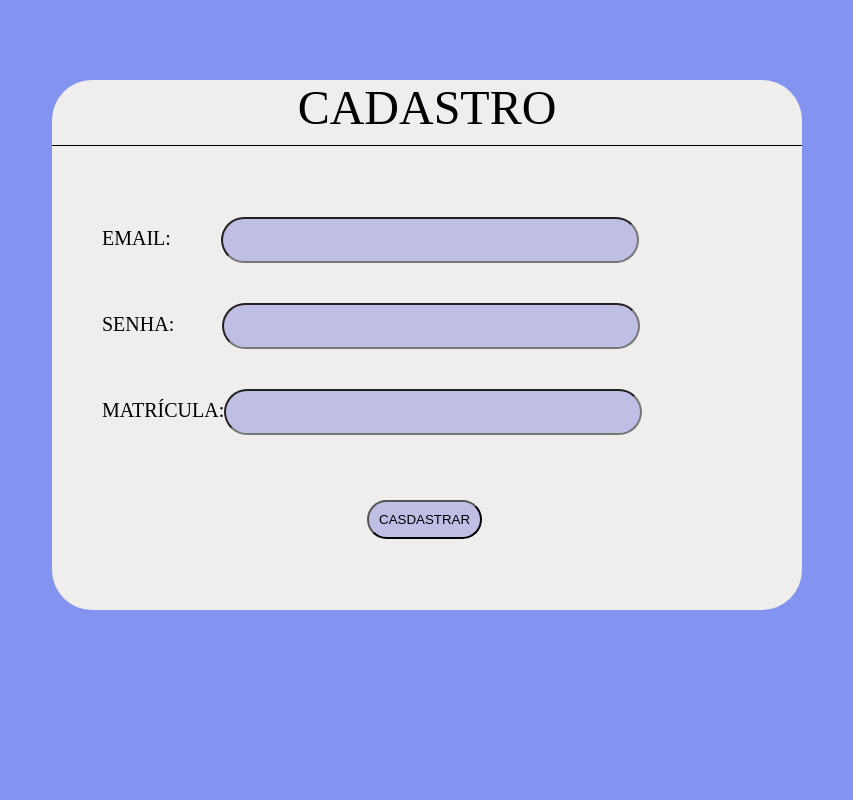
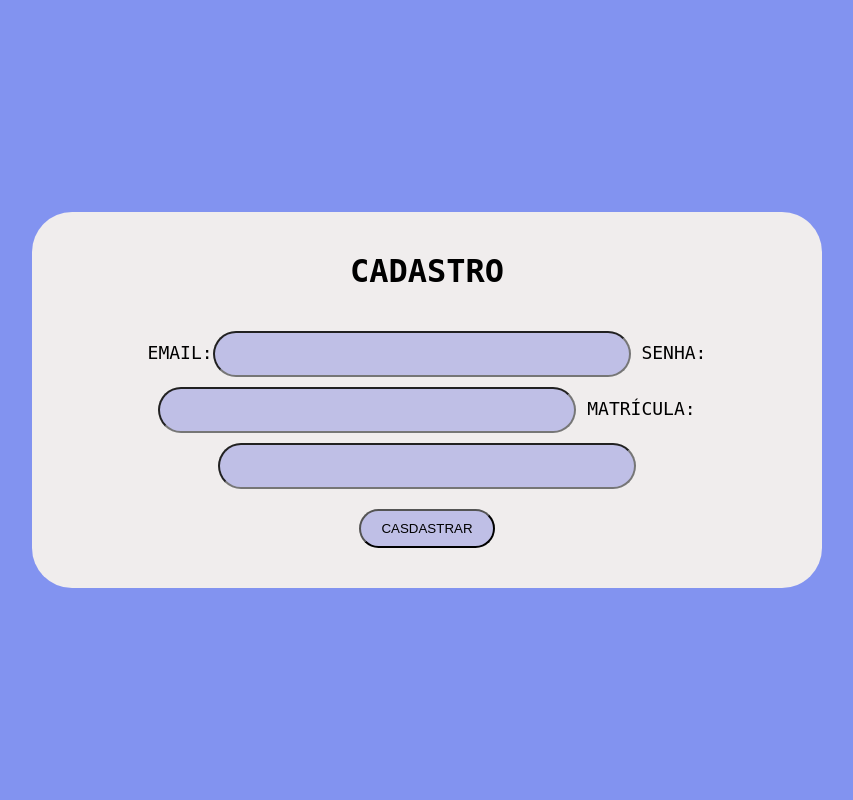
Before and after one commit to codebr01/Rede-Ufpi, a Django app: page /redeufpi/cadastro.html in a window 1280 px wide. Shown: the whole page, without its empty margins (213-1066 px from the left). Run offline with Django 4.2, Linux system fonts and the light colour scheme.

Commit message:
Concertando erros

```diff
--- a/app_rede_ufpi/templates/redeufpi/cadastro.html
+++ b/app_rede_ufpi/templates/redeufpi/cadastro.html
@@ -15,7 +15,7 @@
       {% csrf_token %}
       EMAIL:<input name="email" type="text" id="email">
       SENHA:<input name="senha" type="text" id="senha">
-      MATRÍCULA:<input name="matricula" type="text">
+      MATRÍCULA:<input name="matricula" type="text" id="matricula">
       <button type="submit">CASDASTRAR</button>
     </form>
   </div>
--- a/static/css/cadastro.css
+++ b/static/css/cadastro.css
@@ -1,72 +1,86 @@
 @charset "UTF-8";
 
-body{
+body {
     background: #8293F0;
+    margin: 0;
+    padding: 0;
+    font-family: 'Source Code Pro', monospace;
+    display: flex;
+    justify-content: center;
+    align-items: center;
+    min-height: 100vh;
 }
-div{
 
-    width: 750px;
-    height: 530px;
-    flex-shrink: 0;
-    margin: auto;
-
+div {
+    width: 100%;
+    max-width: 750px;
+    height: auto; /* Permitir que a altura seja ajustada automaticamente com o conteúdo */
     border-radius: 40px;
     background: #F0EDED;
+    padding: 20px;
+    text-align: center;
 }
 
+h1 {
+    margin-top: 20px;
+    color: #000;
+    padding-bottom: 10px;
+    font-size: 32px;
+    text-transform: uppercase;
+}
 
-h1{
-    margin-top: 80px;
-    text-align: center;
-    flex-shrink: 0;
+form {
     color: #000;
+    margin: 20px 0;
+    font-size: 18px;
+}
 
-    padding-bottom: 10px;
-    font-family: Source Code Pro;
-    font-size: 48px;
-    font-style: normal;
-    font-weight: 400;
-    line-height: normal;
-    text-transform: uppercase;
-    box-shadow: 0px 1px 0px;
-
-}
-form{
-
-flex-shrink: 0;
-color: #000;
-
-margin-left: 50px;
-margin-right: 50px;
-font-family: Source Code Pro;
-font-size: 20px;
-font-style: normal;
-font-weight: 400;
-line-height: normal;
-}
-input{
-
-    margin-right: 100px;
-    margin-top: 40px;
-    width: 410px;
+input {
+    margin-top: 10px;
+    width: 100%;
+    max-width: 410px;
     height: 40px;
-    flex-shrink: 0;
     border-radius: 30px;
     background: #BFBFE6;
+    margin-right: 0; /* Removi a margem direita fixa */
+    margin-left: 0; /* Removi a margem esquerda fixa */
 }
 
-input#email{
-    margin-left: 50px;
-}
-input#senha{
-    margin-left: 48px;
+input#email {
+    margin-left: 0; /* Removi a margem esquerda fixa */
 }
 
-button{
-    margin-top: 65px;
-    margin-left: 265px;
-    margin-right: 265px;
-    padding: 10px;
+input#senha {
+    margin-left: 0; /* Removi a margem esquerda fixa */
+}
+
+button {
+    margin-top: 20px; /* Reduzi a margem superior para telas menores */
+    padding: 10px 20px;
     border-radius: 30px;
     background: #BFBFE6;
+    display: block;
+    margin-left: auto;
+    margin-right: auto;
 }
+
+/* Media query para telas menores */
+@media screen and (max-width: 768px) {
+    div {
+        width: 90%; /* Reduzi a largura do contêiner para telas menores */
+        padding: 10px;
+    }
+
+    h1 {
+        font-size: 28px;
+    }
+
+    form {
+        font-size: 16px;
+    }
+
+    input {
+        max-width: 100%; /* Faça os inputs ocuparem toda a largura disponível */
+        margin-top: 5px; /* Reduzi a margem superior para telas menores */
+    }
+}
```
